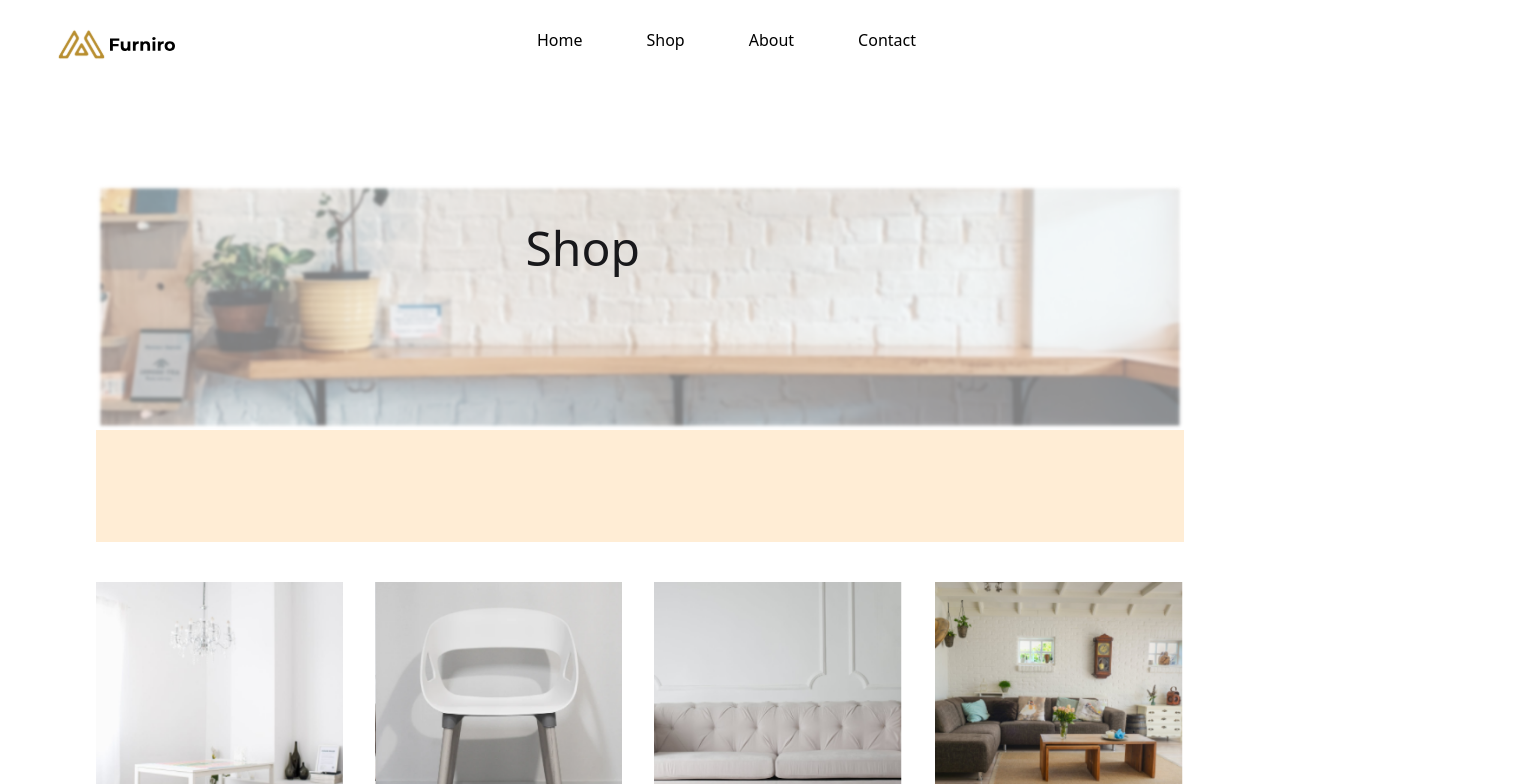
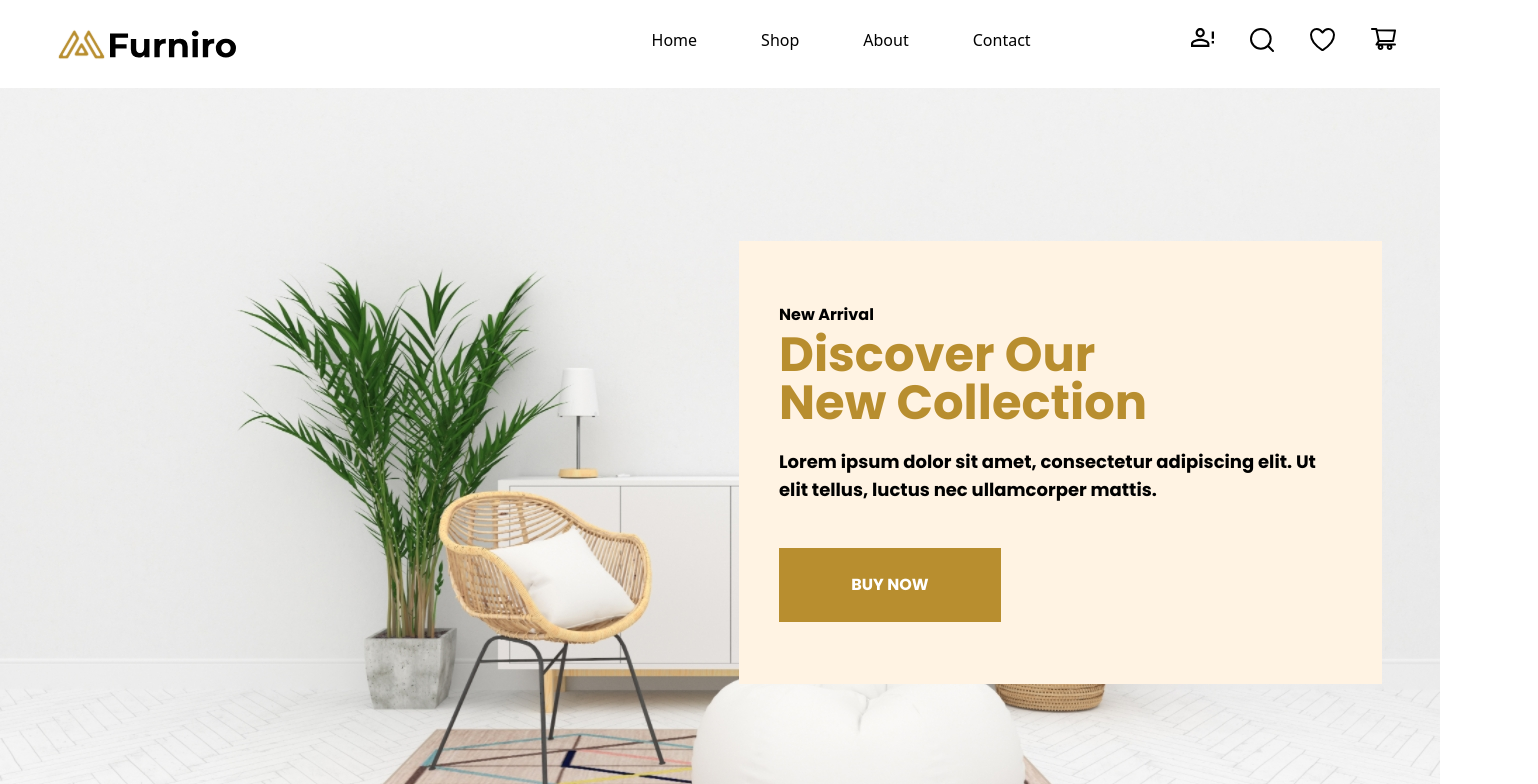
Before and after one commit to LizNgoNgoc/internetShop, a React (Create React App) app in the folder my-app/: page / in a window 1280 px wide. Shown: the top 784 px of the page, 1538 px wide, since content can reach past the window. Built offline with nearby package versions, Linux system fonts and the light colour scheme.

Commit message:
add fonts

```diff
--- a/my-app/src/Components/App/App.jsx
+++ b/my-app/src/Components/App/App.jsx
@@ -5,10 +5,10 @@ import Footer from "../Footer/Footer";
 
 function App() {
   return (
-    <div className='mr-0 box-border'>
+    <div className='mr-0 w-[1440px] box-border'>
        <Header/>
-       {/* <HomePage/> */}
-       <ShopPage/>
+       <HomePage/>
+       {/* <ShopPage/> */}
        <Footer/>
     </div>
   );
--- a/my-app/src/Components/Home/Home.jsx
+++ b/my-app/src/Components/Home/Home.jsx
@@ -1,12 +1,11 @@
 export default function Home() {
-    return <section className=" w-full">
-        <img src="./images/home_page//Mask Group.jpeg" alt="home"/>
-        <div className="w-5/12 h-2/5 z-10 bg-orange-100 absolute right-14 top-72">
-            <div className="flex pl-12 pb-10 pt-14 pr-28 flex-col gap-1">
-                <p className="font-semibold text-base">New Arrival</p>
-                <h3 className="font-bold text-5xl text-yellow-600">Discover Our New Collection</h3>
-                <p className="font-medium text-lg">Lorem ipsum dolor sit amet, consectetur adipiscing elit. Ut elit tellus, luctus nec ullamcorper mattis.</p>
-                <button className="font-bold w-52 h-16 bg-yellow-600 mt-10 text-white">BUY NOW</button>
+    return <section className='bg-homePage-bg pt-[153px] pb-[78px] px-[58px] flex justify-end h-[716px]'>
+        <div className="w-[643px] h-[443px] bg-[#FFF3E3] pt-[62px] pb-[37px] px-[40px]">
+            <div className="flex font-Poppins flex-col gap-1">
+                <p className=" text-base">New Arrival</p>
+                <h3 className="font-[700] text-5xl mb-[17px] w-2/3 text-[#B88E2F]">Discover Our New Collection</h3>
+                <p className="font-[500] text-lg">Lorem ipsum dolor sit amet, consectetur adipiscing elit. Ut elit tellus, luctus nec ullamcorper mattis.</p>
+                <button className="font-[700] w-[222px] h-[74px] bg-[#B88E2F] mt-10 text-white">BUY NOW</button>
             </div>
         </div>
     </section>
--- a/my-app/src/style.css
+++ b/my-app/src/style.css
@@ -1,3 +1,37 @@
 @tailwind base;
 @tailwind components;
 @tailwind utilities;
+
+
+img{
+    max-width:  none;
+}
+*{
+    box-sizing: border-box;
+
+}
+
+@font-face {
+    font-family: Poppins;
+    font-weight: 700;
+    src: url(/public/fonts/Poppins-Bold.ttf);
+}
+
+
+@font-face {
+    font-family: Poppins;
+    font-weight: 600;
+    src: url(/public/fonts/Poppins-Bold.ttf);
+}
+
+@font-face {
+    font-family: Poppins;
+    font-weight: 500;
+    src: url(/public/fonts/Poppins-Bold.ttf);
+}
+
+@font-face {
+    font-family: Poppins;
+    font-weight: 400;
+    src: url(/public/fonts/Poppins-Bold.ttf);
+}
--- a/my-app/tailwind.config.js
+++ b/my-app/tailwind.config.js
@@ -2,7 +2,14 @@
 module.exports = {
   content: [ "./src/**/*.{js,jsx,ts,tsx}",],
   theme: {
-    extend: {},
+    fontFamily: {
+      Poppins : 'Poppins'
+    },
+    extend: {
+      backgroundImage: {
+        'homePage-bg': "url('/public/images/home_page/Mask_Group.jpeg')",
+      }
+    },
   },
   plugins: [],
 }
```
Also changed, not shown: my-app/public/images/home_page/Mask_Group.jpeg (renamed from my-app/public/images/home_page/Mask Group.jpeg).
